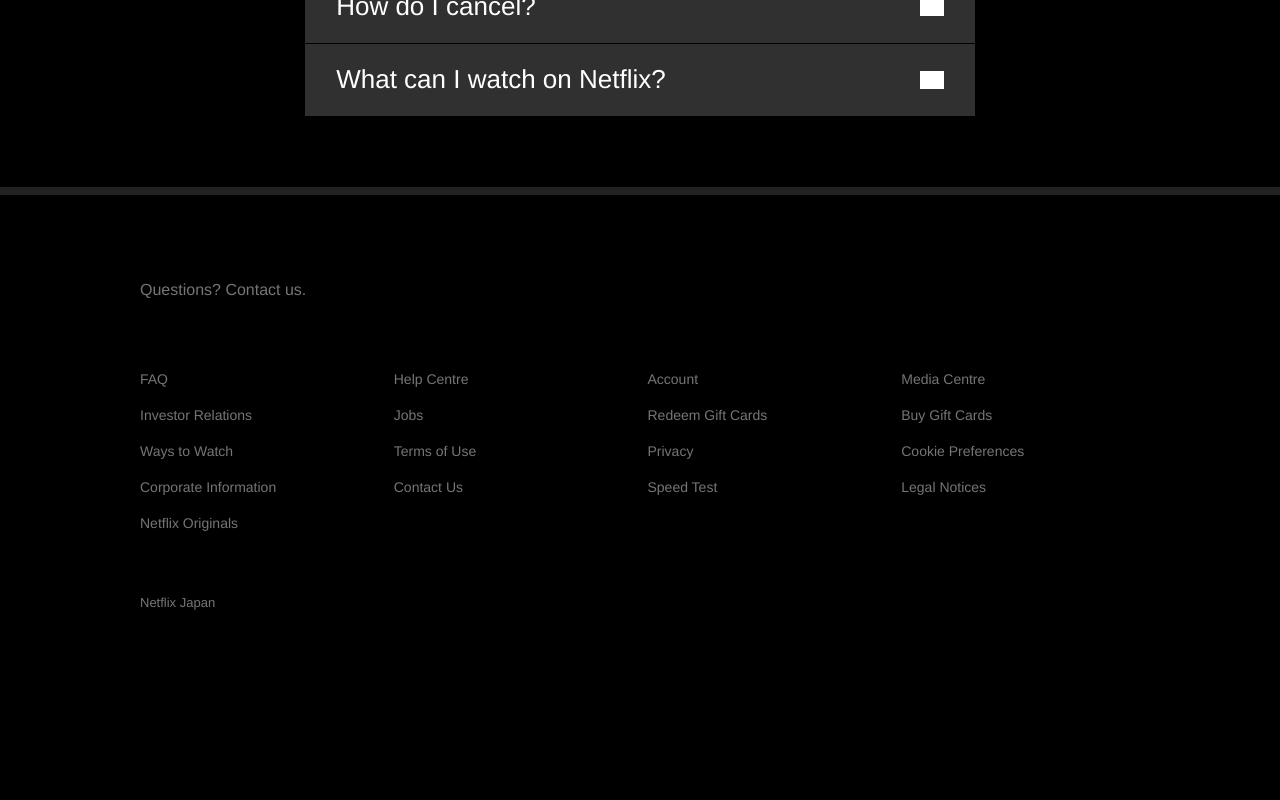
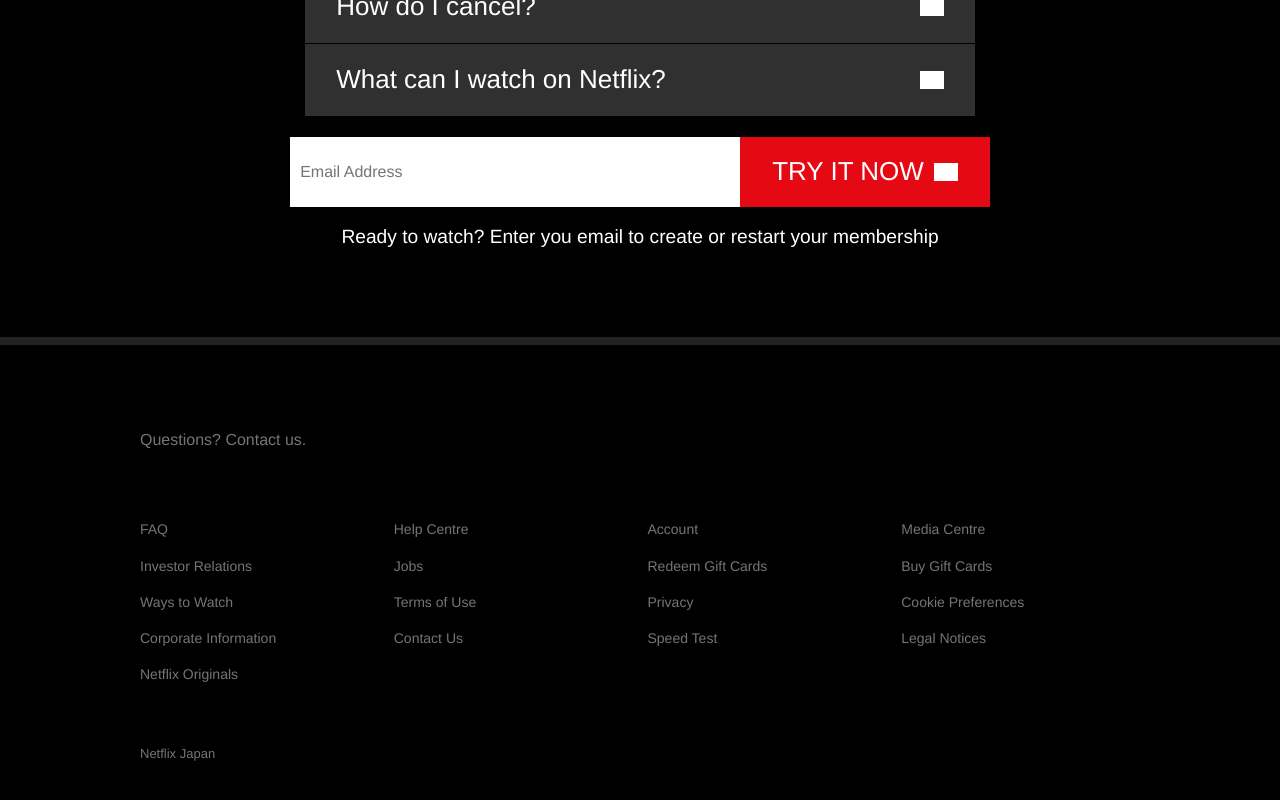
Before and after one commit to mittell/react-netflix-clone-v1, a React (Create React App) app: page / in a window 1280 px wide. Shown: the part 1664-2464 px from the top of the page. Before the commit the page ends 2385 px from the top, so only its background shows below. Built offline with nearby package versions, Linux system fonts and the light colour scheme; grey boxes are pictures that could not be loaded.

Commit message:
feat: added OptForm component and styling

```diff
--- a/src/components/index.jsx
+++ b/src/components/index.jsx
@@ -1,3 +1,4 @@
 export { default as Jumbotron } from './jumbotron';
 export { default as Footer } from './footer';
 export { default as Accordion } from './accordion';
+export { default as OptForm } from './opt-form';
--- /dev/null
+++ b/src/components/opt-form/index.jsx
@@ -0,0 +1,27 @@
+import React from 'react';
+import { Container, Input, Button, Text, Break } from './styles/opt-form';
+
+export default function OptForm({ children, ...restProps }) {
+	return <Container {...restProps}>{children}</Container>;
+}
+
+OptForm.Input = function OptFormInput({ ...restProps }) {
+	return <Input {...restProps} />;
+};
+
+OptForm.Button = function OptFormButton({ children, ...restProps }) {
+	return (
+		<Button {...restProps}>
+			{children}
+			<img src='/images/icons/chevron-right.png' alt='Try Now' />
+		</Button>
+	);
+};
+
+OptForm.Text = function OptFormText({ children, ...restProps }) {
+	return <Text {...restProps}>{children}</Text>;
+};
+
+OptForm.Break = function OptFormBreak({ ...restProps }) {
+	return <Break {...restProps} />;
+};
--- /dev/null
+++ b/src/components/opt-form/styles/opt-form.jsx
@@ -0,0 +1,73 @@
+import styled from 'styled-components/macro';
+
+export const Container = styled.div`
+	display: flex;
+	justify-content: center;
+	height: 100%;
+	margin-top: 20px;
+	flex-wrap: wrap;
+
+	@media (max-width: 1000px) {
+		flex-direction: column;
+		align-items: center;
+	}
+`;
+
+export const Input = styled.input`
+	max-width: 450px;
+	width: 100%;
+	border: 0;
+	padding: 10px;
+	height: 70px;
+	box-sizing: border-box;
+`;
+
+export const Button = styled.button`
+	display: flex;
+	align-items: center;
+	height: 70px;
+	background: #e50914;
+	color: white;
+	text-transform: uppercase;
+	padding: 0 32px;
+	font-size: 26px;
+	border: 0;
+	cursor: pointer;
+
+	&:hover {
+		background: #f40612;
+	}
+
+	@media (max-width: 1000px) {
+		height: 50px;
+		font-size: 16px;
+		margin-top: 20px;
+		font-weight: bold;
+	}
+
+	img {
+		margin-left: 10px;
+		filter: brightness(0) invert(1);
+		width: 24px;
+
+		@media (max-width: 1000px) {
+			width: 16px;
+		}
+	}
+`;
+
+export const Text = styled.p`
+	font-size: 19.2px;
+	color: white;
+	text-align: center;
+
+	@media (max-width: 660px) {
+		font-size: 16px;
+		line-height: 22px;
+	}
+`;
+
+export const Break = styled.div`
+	flex-basis: 100%;
+	height: 0;
+`;
--- a/src/containers/faqs.jsx
+++ b/src/containers/faqs.jsx
@@ -1,6 +1,6 @@
 import React from 'react';
 import faqsData from '../fixtures/faqs.json';
-import { Accordion } from '../components';
+import { Accordion, OptForm } from '../components';
 
 export function FaqsContainer() {
 	return (
@@ -12,6 +12,15 @@
 					<Accordion.Body>{item.body}</Accordion.Body>
 				</Accordion.Item>
 			))}
+
+			<OptForm>
+				<OptForm.Input placeholder='Email Address' />
+				<OptForm.Button>Try it now</OptForm.Button>
+				<OptForm.Break />
+				<OptForm.Text>
+					Ready to watch? Enter you email to create or restart your membership
+				</OptForm.Text>
+			</OptForm>
 		</Accordion>
 	);
 }
```
